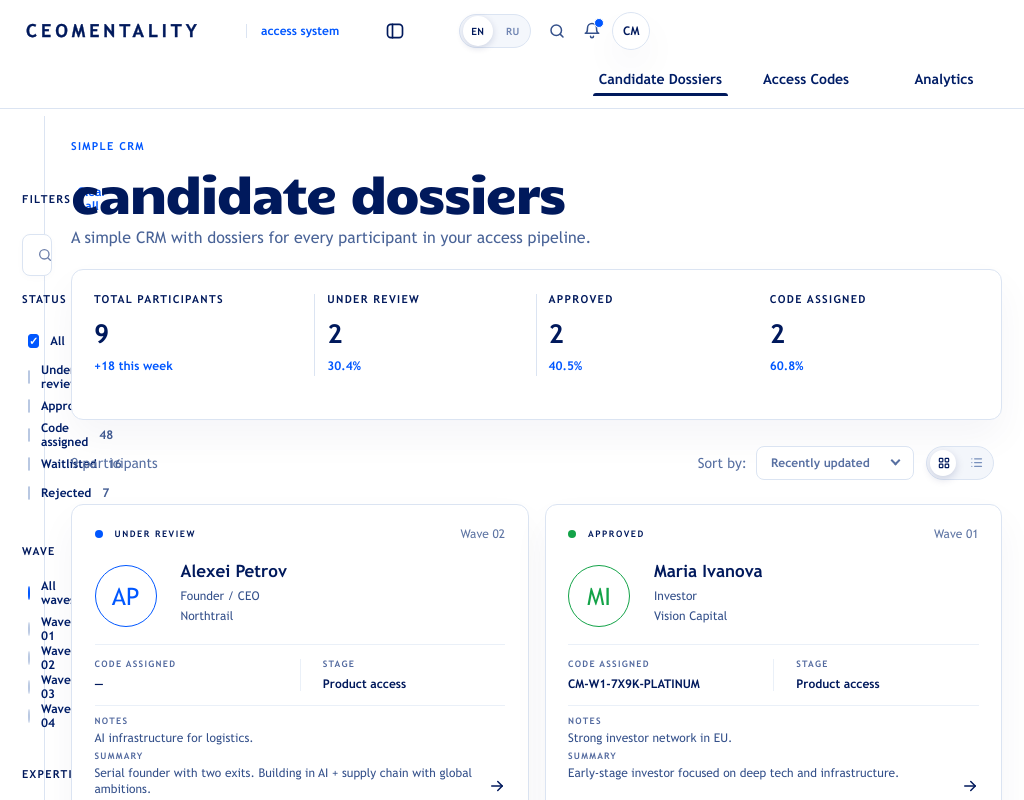
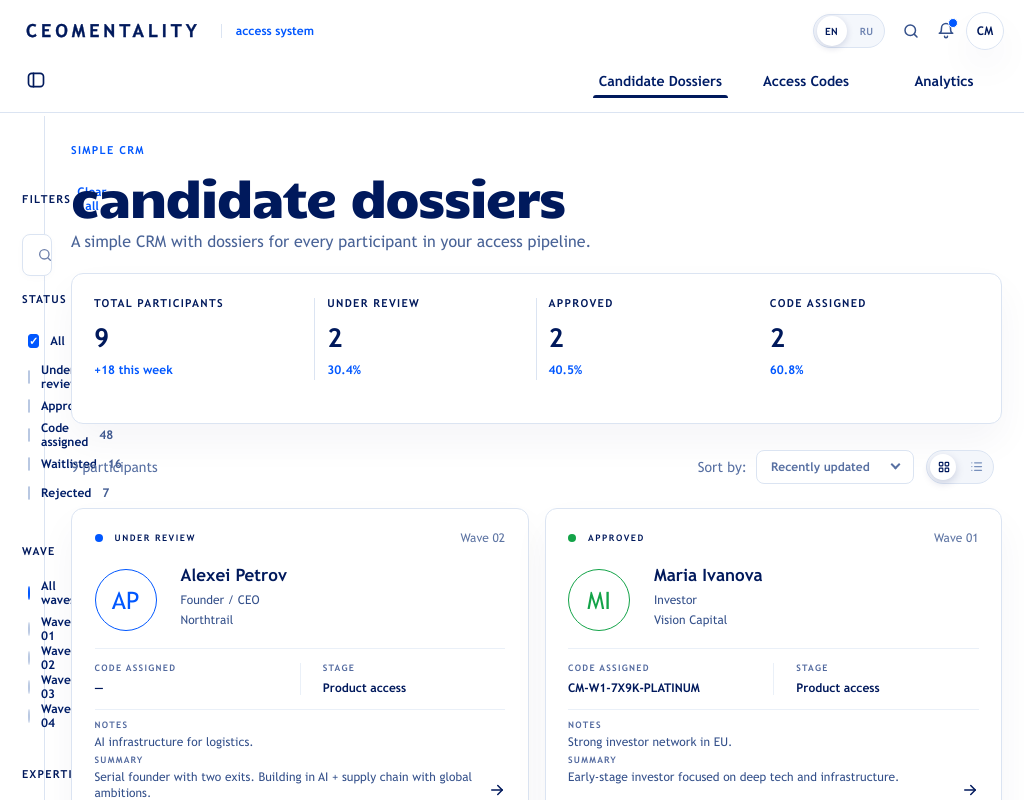
Before and after one commit to uglyfacegoat/CEOMENTALITY, a React (Vite) app: page / in a window 1024 px wide. Both pictures are taken after typing "Sample123" into the empty fields and a click on the button "Sign in". Shown: the top 800 px of the page. Built offline with nearby package versions, Linux system fonts and the light colour scheme.

Commit message:
align tablet sidebar control with navigation

```diff
--- a/src/styles.css
+++ b/src/styles.css
@@ -1263,6 +1263,20 @@ td span { display: block; color: #536a9f; font-weight: 500; }
   .dossiers .metric-strip.compact { flex: 0 0 auto; width: 100%; }
   .dossiers .metric-strip.compact .metric { min-width: 0; }
   .dossiers .list-head { margin-top: 24px; }
+}
+
+@media (min-width: 901px) and (max-width: 1040px) {
+  .topbar {
+    display: grid;
+    grid-template-columns: auto auto minmax(0,1fr) auto;
+    grid-template-rows: auto 40px;
+    column-gap: 14px;
+  }
+  .brand { grid-column: 1; grid-row: 1; }
+  .system-label { grid-column: 2; grid-row: 1; }
+  .top-actions { grid-column: 4; grid-row: 1; margin-left: 0; }
+  .header-sidebar-toggle-desktop { grid-column: 1; grid-row: 2; align-self: center; margin: 0; }
+  .main-nav { grid-column: 2 / 5; grid-row: 2; justify-content: flex-end; width: auto; margin: 0; }
 }
 
 @media (max-width: 900px) {
```
Also changed, not shown: 1 other file (tests, documents, lock files or other folders).
